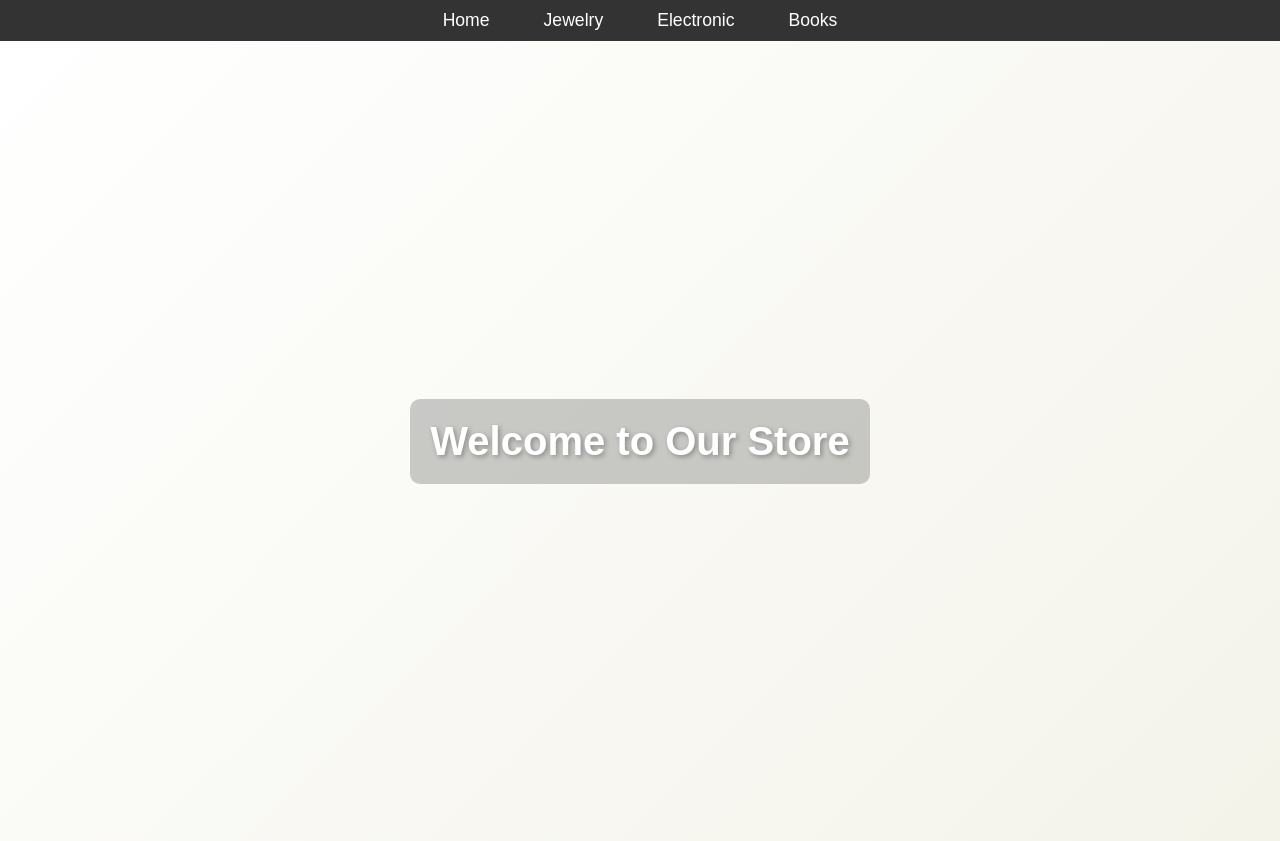
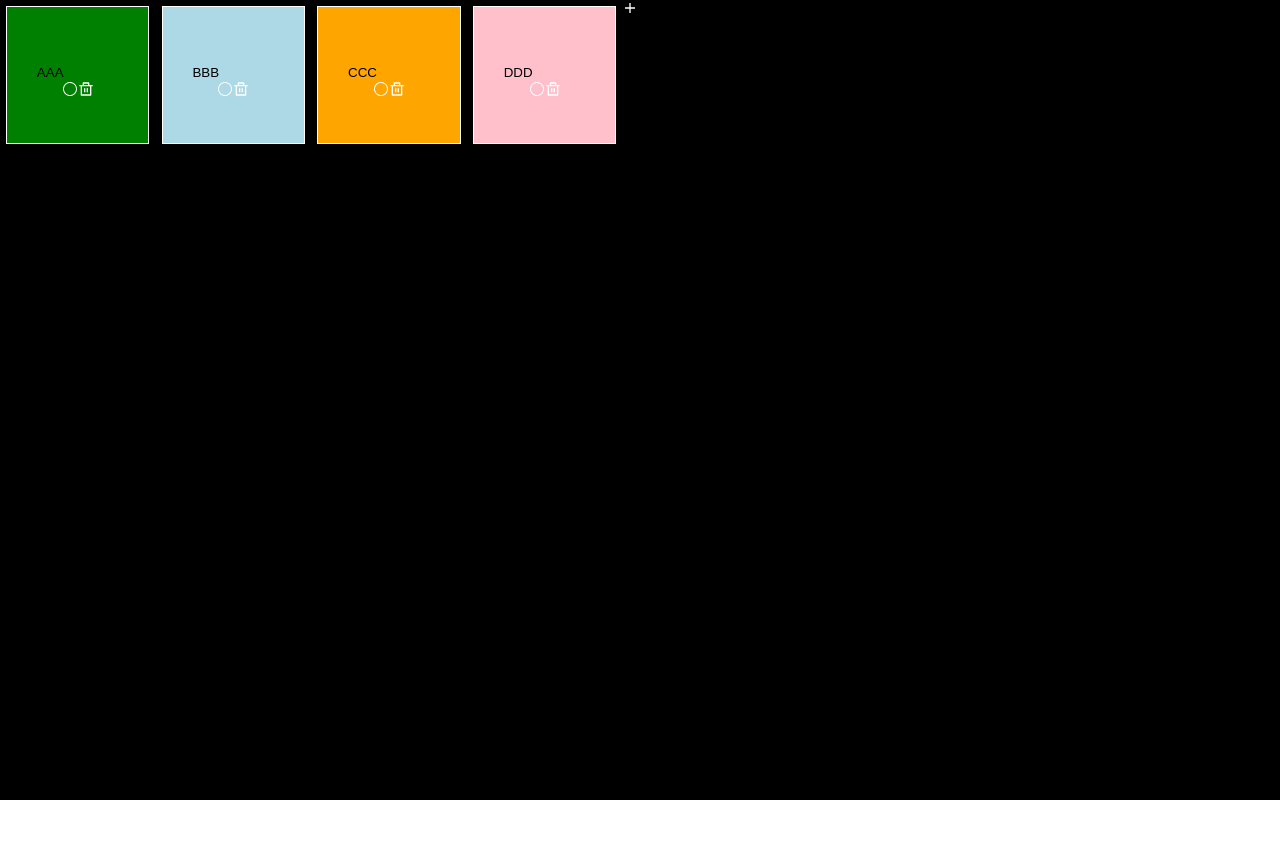
Before and after one commit to BatyahCohen/Card-aplication, a React (Create React App) app in the folder cardReact/: page / in a window 1280 px wide. After the commit the page ends 800 px from the top, so only its background shows below. Built offline with nearby package versions, Linux system fonts and the light colour scheme.

Commit message:
add basic components+basic design

```diff
--- a/cardReact/package.json
+++ b/cardReact/package.json
@@ -8,6 +8,7 @@
     "@testing-library/user-event": "^13.5.0",
     "react": "^18.3.1",
     "react-dom": "^18.3.1",
+    "react-icons": "^5.3.0",
     "react-router-dom": "^6.27.0",
     "react-scripts": "5.0.1",
     "web-vitals": "^2.1.4"
--- a/cardReact/src/App.js
+++ b/cardReact/src/App.js
@@ -1,38 +1,10 @@
 import "./App.css";
-import { BrowserRouter as Router, Link, Route, Routes } from "react-router-dom";
-import Home from "./Components/Home/Home";
-import Products from "./Components/Products/Products";
+import CardContainer from "./Components/CardContainer/CardContainer";
 
 function App() {
   return (
     <div className="main-container">
-      <Router>
-        <div className="App">
-          <nav className="navbar">
-            <ul className="nav-list">
-              <li className="nav-item">
-                <Link to="/" className="nav-link">Home</Link>
-              </li>
-              <li className="nav-item">
-                <Link to="/Jewelry" className="nav-link">Jewelry</Link>
-              </li>
-              <li className="nav-item">
-                <Link to="/Electronic" className="nav-link">Electronic</Link>
-              </li>
-              <li className="nav-item">
-                <Link to="/Books" className="nav-link">Books</Link>
-              </li>
-            </ul>
-          </nav>
-
-          <Routes>
-            <Route path="/" element={<Home />} />
-            <Route path="/Jewelry" element={<Products type="jewelery" />} />
-            <Route path="/Electronic" element={<Products type="electronics" />} />
-            <Route path="/Books" element={<Products type="books" />} />
-          </Routes>
-        </div>
-      </Router>
+      <CardContainer></CardContainer>
     </div>
   );
 }
--- /dev/null
+++ b/cardReact/src/Components/Card/Card.jsx
@@ -0,0 +1,48 @@
+import { useEffect, useState } from "react";
+import { VscCircleLarge } from "react-icons/vsc";
+import { RiDeleteBinLine } from "react-icons/ri";
+
+import styles from "./Card.module.css";
+
+const Card = ({ text1, color1 }) => {
+  const [text, setText] = useState();
+  const [color, setColor] = useState();
+  const [show, setShow] = useState(false);
+
+  useEffect(() => {
+    setText(text1);
+    setColor(color1);
+  }, []);
+
+  let colors = ["Green", "Lightblue", "Orange", "Pink"];
+
+  return (
+    <div className={`${styles.card} ${styles[`background${color}`]}`}>
+      <input
+        type="text"
+        onChange={(e) => setText(e.target.value)}
+        value={text}
+      ></input>
+
+      <div className={styles.footerCard}>
+        <VscCircleLarge onClick={() => setShow(true)} />
+        <RiDeleteBinLine />
+      </div>
+      {show && (
+        <div className={styles.colorsButtons}>
+          {colors.map((c, i) => (
+            <button
+              key={i}
+              onClick={() => {
+                setColor(c);
+                setShow(false);
+              }}
+              className={styles[`background${c}`]}
+            ></button>
+          ))}
+        </div>
+      )}
+    </div>
+  );
+};
+export default Card;
--- /dev/null
+++ b/cardReact/src/Components/Card/Card.module.css
@@ -0,0 +1,54 @@
+.card {
+  color: white;
+  width: 12vw;
+  height: 17vh;
+  border: 1px solid white;
+  margin: 1%;
+  display: flex;
+  flex-direction: column;
+  justify-content: center;
+  align-items: center;
+}
+
+.backgroundGreen {
+  background-color: green;
+}
+
+.backgroundLightblue {
+  background-color: lightblue;
+}
+
+.backgroundOrange {
+  background-color: orange;
+}
+
+.backgroundPink {
+  background-color: pink;
+}
+
+input {
+  width: 58%;
+  margin-top: 10px;
+  border: none;
+  background-color: transparent;
+}
+
+button {
+  margin: 5px;
+  padding: 10px;
+  border: none;
+  background-color: blue;
+  cursor: pointer;
+  border-radius: 50%;
+}
+
+.colorsButtons {
+  background-color: white;
+  width: 100%;
+  text-align: center;
+}
+
+.footerCard {
+  display: flex;
+  justify-content: space-between;
+}
--- /dev/null
+++ b/cardReact/src/Components/CardContainer/CardContainer.jsx
@@ -0,0 +1,25 @@
+import {useState } from "react";
+import styles from "./CardContainer.module.css";
+import Card from "../Card/Card";
+import { IoMdAdd } from "react-icons/io";
+
+
+const CardContainer = () => {
+
+const [cards,setCards]=useState([{id:1,text:"AAA",color:"Green"},
+           {id:2,text:"BBB",color:"Lightblue"},
+           {id:3,text:"CCC",color:"Orange"},
+           {id:4,text:"DDD",color:"Pink"}])
+
+  return (
+    <div className={styles.cardContainer}>
+      <div className={styles.innerContainer}>
+        {cards.map((c)=>(
+          <Card key={c.id} text1={c.text} color1={c.color}></Card>
+        ))}
+      </div>
+      <IoMdAdd className={styles.IoMdAdd}/>
+    </div>
+  );
+};
+export default CardContainer;
--- /dev/null
+++ b/cardReact/src/Components/CardContainer/CardContainer.module.css
@@ -0,0 +1,13 @@
+.cardContainer {
+  background-color: black;
+  height: 100vh;
+  display: flex;
+}
+
+.IoMdAdd{
+  color: white;
+}
+
+.innerContainer{
+  display: flex;
+}
--- a/cardReact/src/Components/Home/Home.jsx
+++ /dev/null
@@ -1,11 +0,0 @@
-import styles from "./Home.module.css";
-
-const Home = () => {
-  return (
-    <div className={styles.home}>
-      <h1 className={styles.welcomeText}>Welcome to Our Store</h1>
-    </div>
-  );
-};
-
-export default Home;
--- a/cardReact/src/Components/Home/Home.module.css
+++ /dev/null
@@ -1,19 +0,0 @@
-.home {
-    display: flex;
-    align-items: center;
-    justify-content: center;
-    height: 100vh;
-    background-image: linear-gradient(135deg, #ffffff, #f4f3ea);
-    color: #fff;
-    font-family: Arial, sans-serif;
-  }
-
-  .welcomeText {
-    font-size: 2.5em;
-    font-weight: bold;
-    text-align: center;
-    text-shadow: 2px 2px 5px rgba(0, 0, 0, 0.3);
-    padding: 20px;
-    border-radius: 10px;
-    background-color: rgba(0, 0, 0, 0.2);
-  }
--- a/cardReact/src/Components/Products/Products.jsx
+++ /dev/null
@@ -1,34 +0,0 @@
-import { useEffect, useState } from "react";
-import styles from "./Products.module.css";
-import { getProducts } from "../../Services/utils";
-
-const Products = ({ type }) => {
-  const [products, setProducts] = useState([]);
-
-  useEffect(() => {
-    const fetchProducts = async () => {
-      const p = await getProducts(type);
-      setProducts(p);
-    };
-
-    fetchProducts();
-  }, [type]);
-
-  if (products === null) {
-    return <div>loading...</div>;
-  }
-
-  return (
-    <div className={styles.Products}>
-      {products.map((p, index) => (
-        <div key={index} className={styles.card}>
-          <h2 className={styles.title}>{p.title}</h2>
-          <img src={p.image} className={styles.image} />
-          <div className={styles.price}>₪{p.price}</div>
-          <p className={styles.description}>{p.description}</p>
-        </div>
-      ))}
-    </div>
-  );
-};
-export default Products;
--- a/cardReact/src/Components/Products/Products.module.css
+++ /dev/null
@@ -1,49 +0,0 @@
-.Products {
-  display: flex;
-  flex-wrap: wrap;
-  gap: 16px;
-  padding: 20px;
-  justify-content: center;
-  background-color: #f5f5f5;
-}
-
-.card {
-  width: 250px;
-  border: 1px solid #ddd;
-  border-radius: 8px;
-  box-shadow: 0px 4px 8px rgba(0, 0, 0, 0.1);
-  overflow: hidden;
-  background-color: #fff;
-  text-align: center;
-  padding: 16px;
-  transition: transform 0.2s ease-in-out;
-}
-
-.card:hover {
-  transform: scale(1.05);
-}
-
-.title {
-  font-size: 1.2em;
-  margin: 8px 0;
-  color: #333;
-}
-
-.image {
-  width: 100%;
-  height: auto;
-  margin: 8px 0;
-  border-radius: 4px;
-}
-
-.price {
-  font-size: 1.1em;
-  color: #009688;
-  font-weight: bold;
-  margin: 8px 0;
-}
-
-.description {
-  font-size: 0.9em;
-  color: #666;
-}
--- a/cardReact/src/Services/Store.js
+++ /dev/null
@@ -1,5 +0,0 @@
-export function getProductsFromServer(type) {
-  if (type === "books") return fetch("http://localhost:3001/books");
-
-  else return fetch(`https://fakestoreapi.com/products/category/${type}`);
-}
--- a/cardReact/src/Services/utils.js
+++ /dev/null
@@ -1,25 +0,0 @@
-import { getProductsFromServer } from "./Store";
-
-export async function getProducts(type) {
-  let products=[]
-  let now = new Date();
-
-  let productTime = new Date(JSON.parse(localStorage.getItem(type + "UpdateTime")));
-
-  if (productTime == null || (now - productTime) / (1000 * 60) > 1) {
-    console.log("havnt local storage!:   ")
-
-    await getProductsFromServer(type)
-      .then((res) => res.json())
-      .then((data) => {
-       products=data;
-      });
-
-    localStorage.setItem(type+"UpdateTime", JSON.stringify(now));
-    localStorage.setItem(type, JSON.stringify(products));
-    return products
-  }
-  else{
-    return JSON.parse(localStorage.getItem(type))
-  }
-}
```
Also changed, not shown: 1 other file (tests, documents, lock files or other folders).
